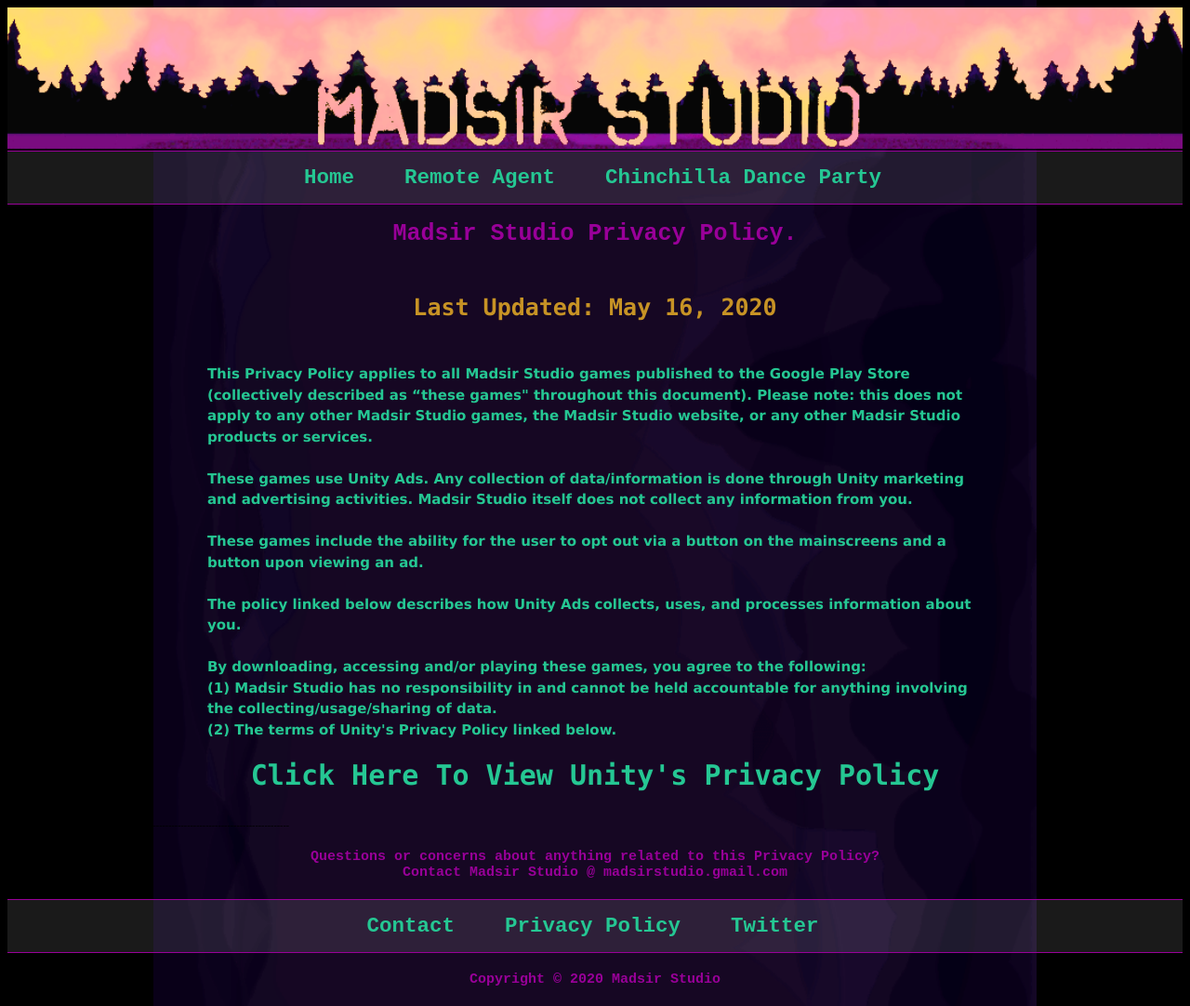
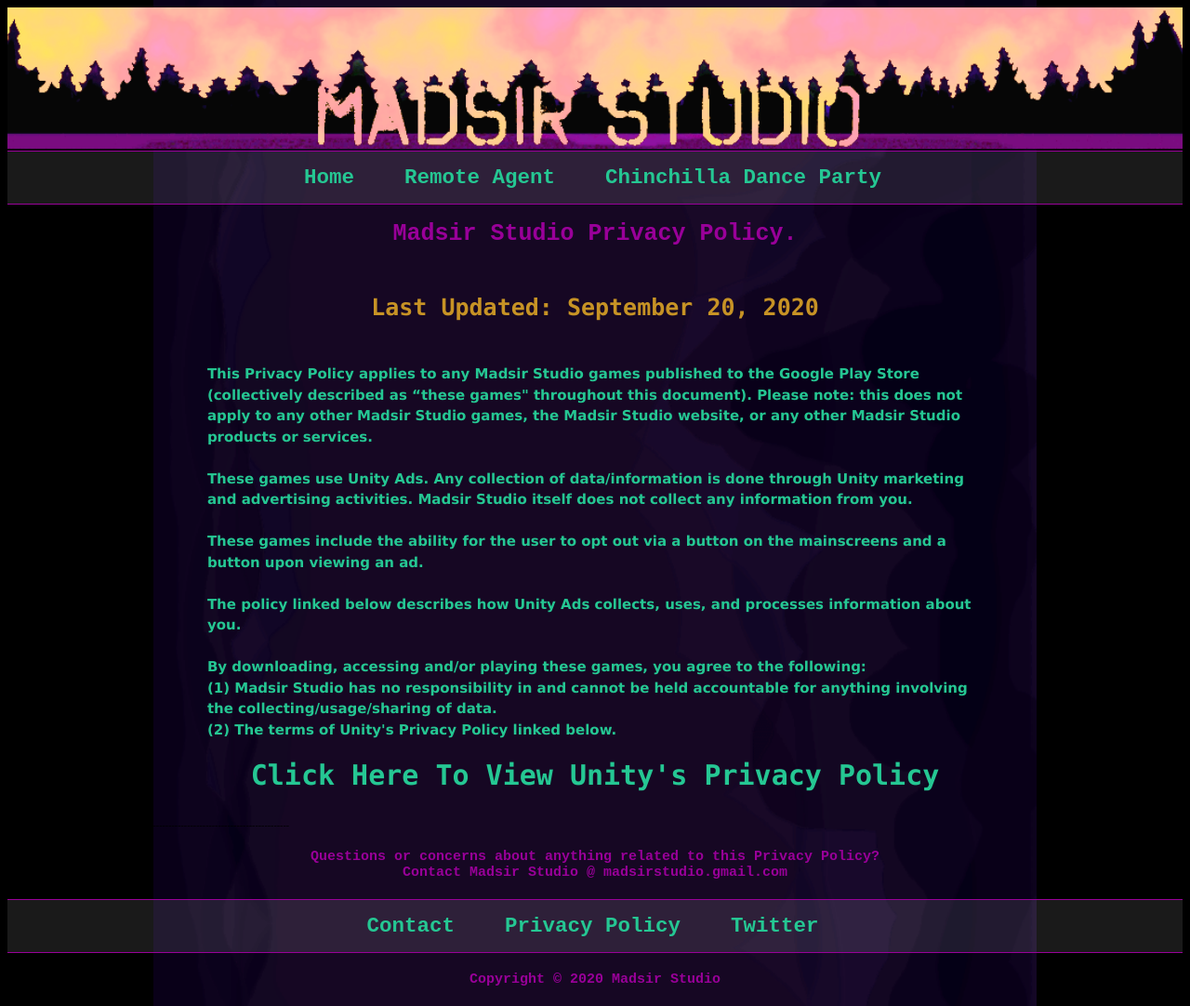
Before and after one commit to Madsir/madsirstudio.github.io, a Jekyll site: the page built from Privacy/index.html, in a window 1280 px wide. Shown: the whole page at 93% size. Built offline with Jekyll 4.4.1, drawn with Linux system fonts in a browser that asks for light colours.

Commit message:
Update index.html

```diff
--- a/Privacy/index.html
+++ b/Privacy/index.html
@@ -9,12 +9,12 @@
     </h1>
     <h2>
     <br>
-Last Updated: May 16, 2020
+Last Updated: September 20, 2020
     <br>
         </h2>
 <br>
     <p>
-This Privacy Policy applies to all Madsir Studio games published to the Google Play Store (collectively described as “these games" throughout this document). Please note: this does not apply to any other Madsir Studio games, the Madsir Studio website, or any other Madsir Studio products or services.
+This Privacy Policy applies to any Madsir Studio games published to the Google Play Store (collectively described as “these games" throughout this document). Please note: this does not apply to any other Madsir Studio games, the Madsir Studio website, or any other Madsir Studio products or services.
 <br>
     <br>
 These games use Unity Ads. Any collection of data/information is done through Unity marketing and advertising activities. Madsir Studio itself does not collect any information from you.
```
